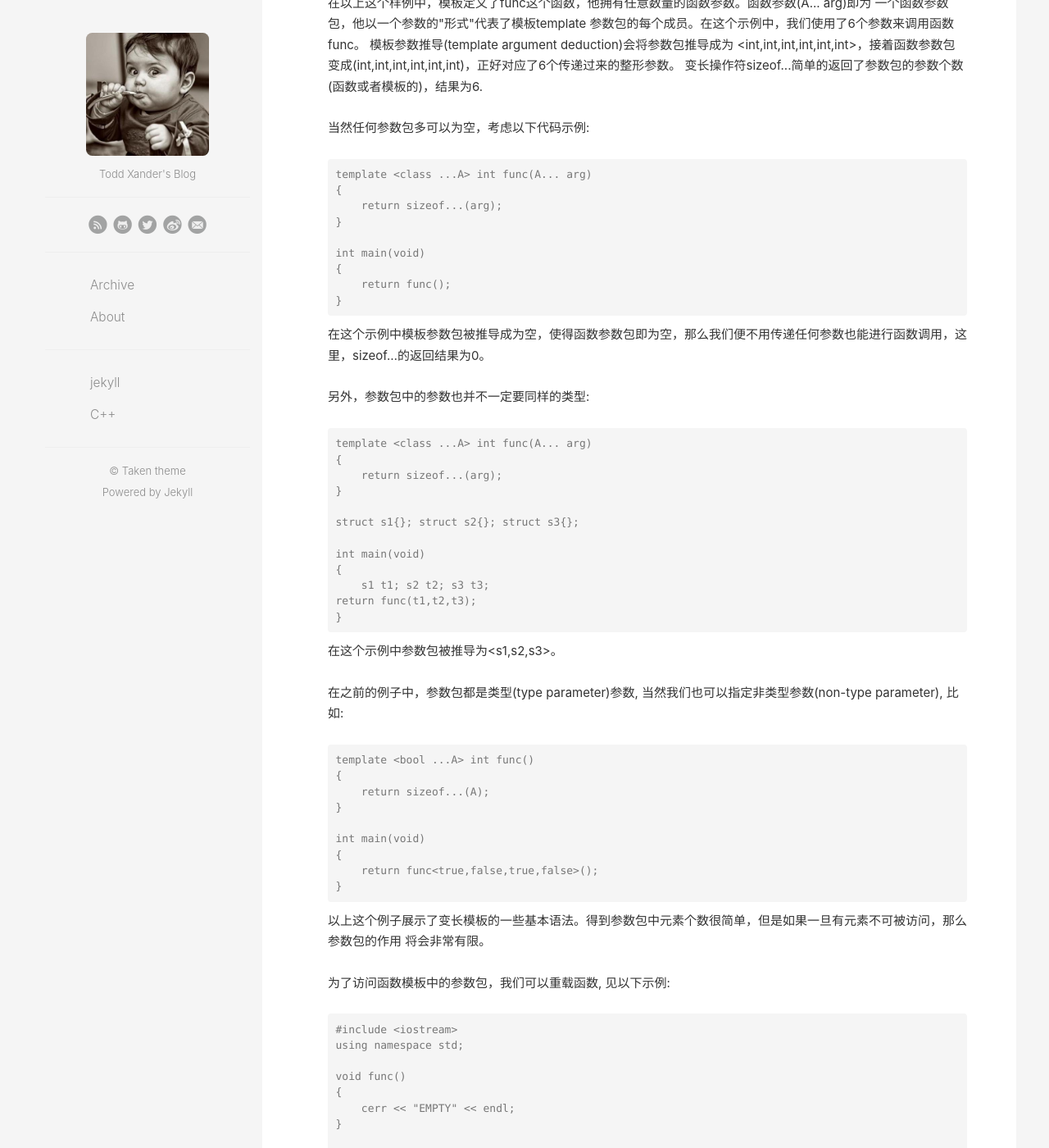
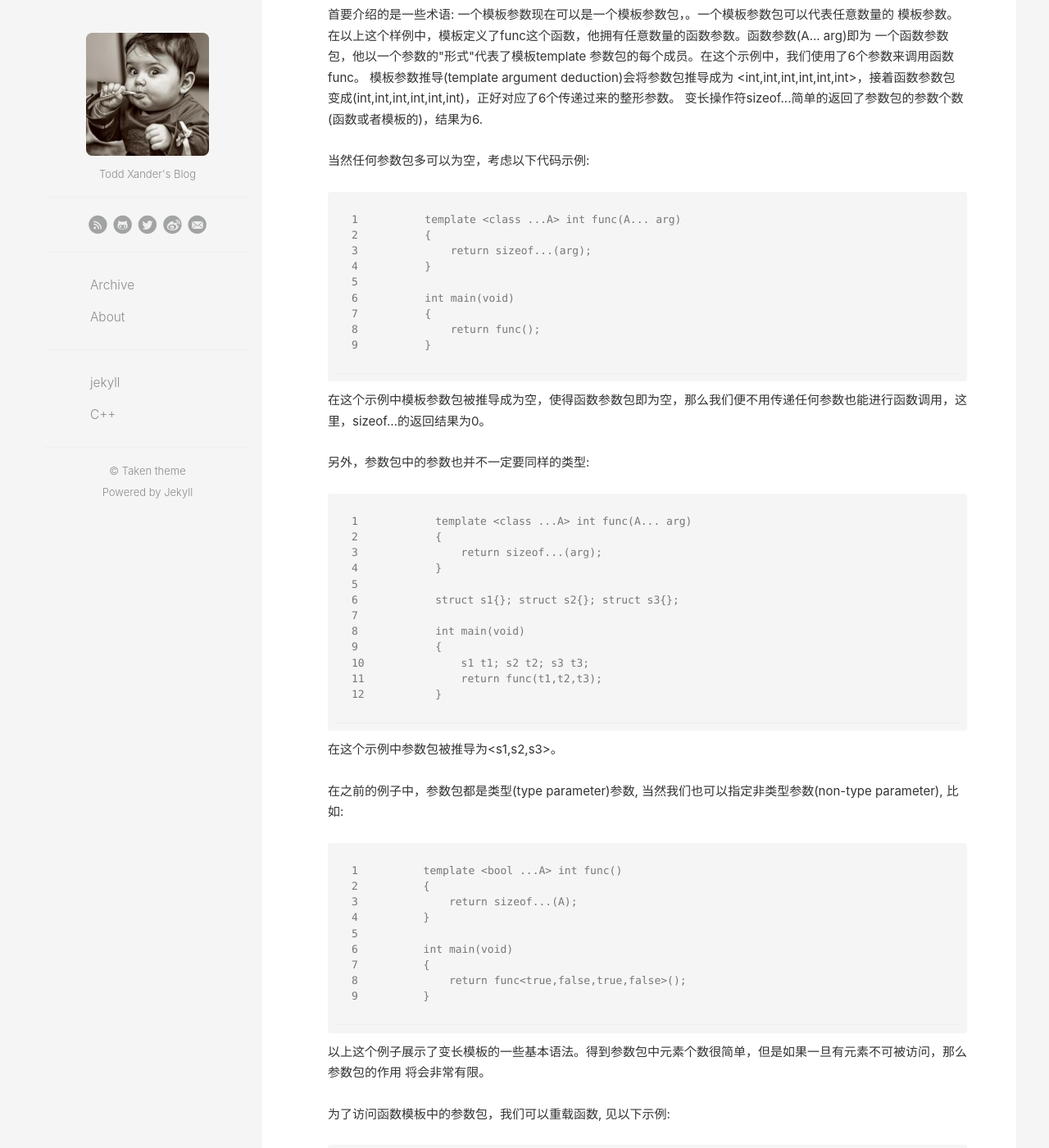
Before and after one commit to todd-xander/todd-xander.github.io, a Jekyll site: the page built from _posts/2015-05-12-C.markdown, in a window 1280 px wide and 1400 px high, scrolled down 566 px. Shown: the whole window at 82% size. Built offline with Jekyll 4.4.1, drawn with Linux system fonts in a browser that asks for light colours; comment, search, counter and statistics services are not loaded; some of the changed text lies outside the part shown.

Commit message:
Update 2015-05-12-C.markdown

```diff
--- a/_posts/2015-05-12-C.markdown
+++ b/_posts/2015-05-12-C.markdown
@@ -14,15 +14,17 @@ categories: C++
 
 以下是我的一个基本样例来说明变长模板:
 
-    template <class ...A> int func(A... arg)
-    {
-        return sizeof...(arg);
-    }
+{% highlight cpp linenos %}
+template <class ...A> int func(A... arg)
+{
+    return sizeof...(arg);
+}
 
-    int main(void)
-    {
-        return func(1,2,3,4,5,6);
-    }
+int main(void)
+{
+    return func(1,2,3,4,5,6);
+}
+{% endhighlight %}
 
 首要介绍的是一些术语: 一个模板参数现在可以是一个模板参数包，<class...A>。一个模板参数包可以代表任意数量的
 模板参数。在以上这个样例中，模板<class...A>定义了func这个函数，他拥有任意数量的函数参数。函数参数(A... arg)即为
@@ -34,72 +36,79 @@ categories: C++
 
 当然任何参数包多可以为空，考虑以下代码示例:
 
-    template <class ...A> int func(A... arg)
-    {
-        return sizeof...(arg);
-    }
+{% highlight cpp linenos %}
+template <class ...A> int func(A... arg)
+{
+    return sizeof...(arg);
+}
 
-    int main(void)
-    {
-        return func();
-    }
+int main(void)
+{
+    return func();
+}
+{% endhighlight %}
 
  在这个示例中模板参数包被推导成为空，使得函数参数包即为空，那么我们便不用传递任何参数也能进行函数调用，这里，sizeof...的返回结果为0。
 
  另外，参数包中的参数也并不一定要同样的类型:
 
-    template <class ...A> int func(A... arg)
-    {
-        return sizeof...(arg);
-    }
+{% highlight cpp linenos %}
+template <class ...A> int func(A... arg)
+{
+    return sizeof...(arg);
+}
 
-    struct s1{}; struct s2{}; struct s3{};
+struct s1{}; struct s2{}; struct s3{};
 
-    int main(void)
-    {
-        s1 t1; s2 t2; s3 t3;
+int main(void)
+{
+    s1 t1; s2 t2; s3 t3;
     return func(t1,t2,t3);
-    }
+}
+{% endhighlight %}
 
  在这个示例中参数包被推导为<s1,s2,s3>。
 
  在之前的例子中，参数包都是类型(type parameter)参数, 当然我们也可以指定非类型参数(non-type parameter), 比如:
 
-    template <bool ...A> int func()
-    {
-        return sizeof...(A);
-    }
+{% highlight cpp linenos %}
+template <bool ...A> int func()
+{
+    return sizeof...(A);
+}
 
-    int main(void)
-    {
-        return func<true,false,true,false>();
-    }
+int main(void)
+{
+    return func<true,false,true,false>();
+}
+{% endhighlight %}
 
  以上这个例子展示了变长模板的一些基本语法。得到参数包中元素个数很简单，但是如果一旦有元素不可被访问，那么参数包的作用
 将会非常有限。
 
  为了访问函数模板中的参数包，我们可以重载函数, 见以下示例:
 
-    #include <iostream>
-    using namespace std;
+{% highlight cpp linenos %}
+#include <iostream>
+using namespace std;
 
-    void func()
-    {
-        cerr << "EMPTY" << endl;
-    }
+void func()
+{
+    cerr << "EMPTY" << endl;
+}
 
-    template <class A, class ...B> void func(A argHead, B... argTail)
-    {
-        cerr << "A: " << argHead << endl;
-        func(argTail...);
-    }
+template <class A, class ...B> void func(A argHead, B... argTail)
+{
+    cerr << "A: " << argHead << endl;
+    func(argTail...);
+}
 
-
-    int main(void)
-    {
-        func(1,2,3,4,5,6);
-        return 0;
-    }
+int main(void)
+{
+    func(1,2,3,4,5,6);
+    return 0;
+}
+{% endhighlight %}
 
 在这个示例中，我们有两个函数名匹配函数调用，其一是非模板。由于非模板的那个匹配没有相应的函数参数，因此我们实际上只有一个匹配，
 所有的相应调用应该选用模板的那个匹配。为了匹配一个模板函数，编译器不得不从函数调用的实参推导模板参数，并且实例化模板函数。这个
```
